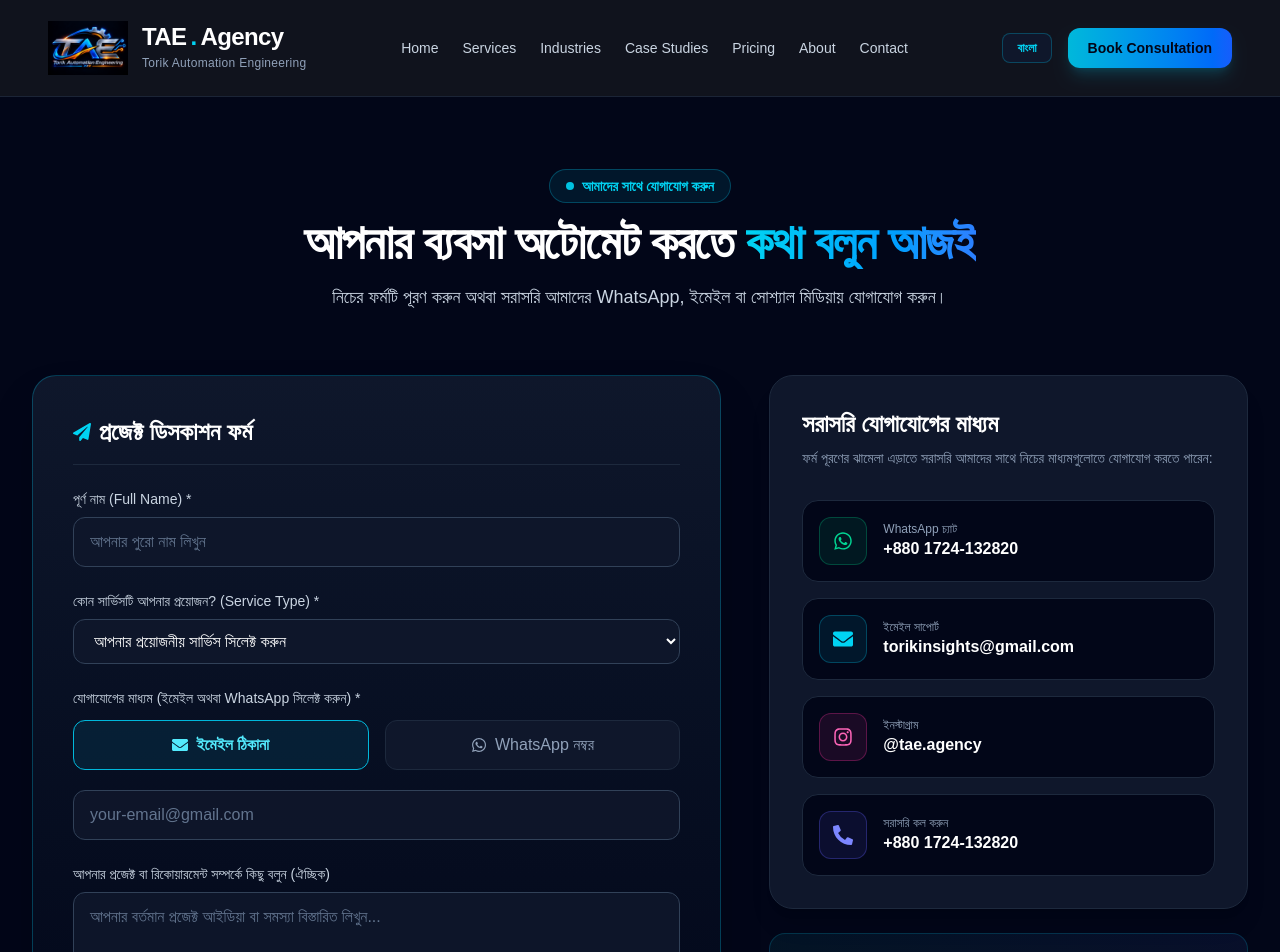
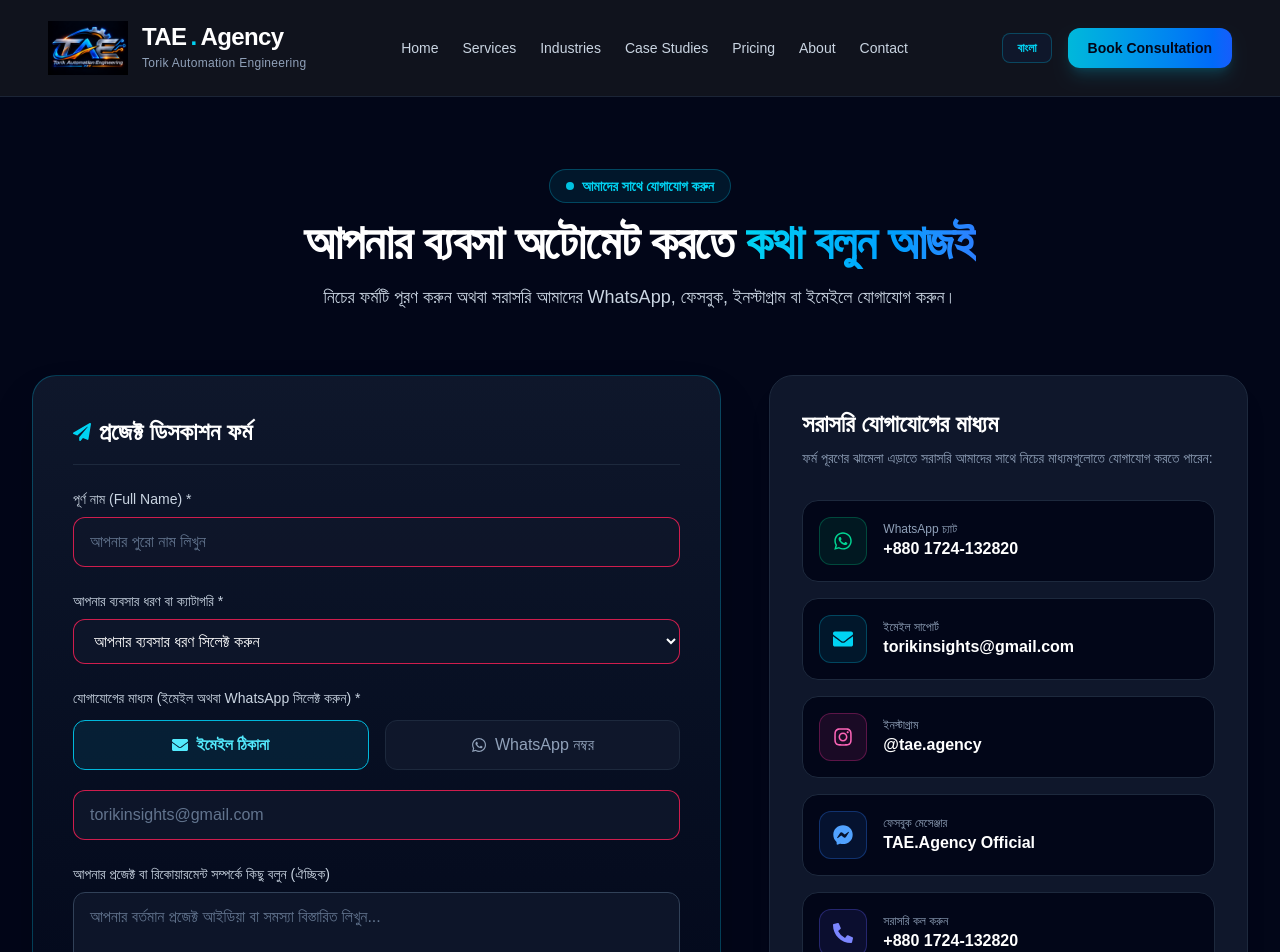
Before and after one commit to torikinsights-wq/tae-agency, a Next.js app: page /contact in a window 1280 px wide. Shown: the top 952 px of the page. Built offline with nearby package versions, Linux system fonts and the light colour scheme.

Commit message:
Update contact form services, add Instagram & Facebook, and input validation

```diff
--- a/app/contact/page.tsx
+++ b/app/contact/page.tsx
@@ -78,7 +78,7 @@ export default function ContactPage() {
             আপনার ব্যবসা অটোমেট করতে <span className="bg-gradient-to-r from-cyan-400 to-blue-500 bg-clip-text text-transparent">কথা বলুন আজই</span>
           </h1>
           <p className="text-slate-300 text-base sm:text-lg">
-            নিচের ফর্মটি পূরণ করুন অথবা সরাসরি আমাদের WhatsApp, ইমেইল বা সোশ্যাল মিডিয়ায় যোগাযোগ করুন।
+            নিচের ফর্মটি পূরণ করুন অথবা সরাসরি আমাদের WhatsApp, ফেসবুক, ইনস্টাগ্রাম বা ইমেইলে যোগাযোগ করুন।
           </p>
         </div>
 
@@ -129,40 +129,41 @@ export default function ContactPage() {
                     value={formData.fullName}
                     onChange={handleChange}
                     placeholder="আপনার পুরো নাম লিখুন"
-                    className="w-full bg-slate-900/90 border border-slate-700 rounded-xl px-4 py-3 text-white placeholder-slate-500 focus:border-cyan-500 focus:outline-none transition-colors"
+                    className="w-full bg-slate-900/90 border border-slate-700 rounded-xl px-4 py-3 text-white placeholder-slate-500 focus:border-cyan-500 focus:invalid:border-rose-500 focus:outline-none transition-colors invalid:border-rose-500/80"
                   />
                 </div>
 
-                {/* Service / Business Type */}
+                {/* Business / Service Type */}
                 <div className="space-y-2">
-                  <label className="block text-sm font-medium text-slate-300">কোন সার্ভিসটি আপনার প্রয়োজন? (Service Type) *</label>
+                  <label className="block text-sm font-medium text-slate-300">আপনার ব্যবসার ধরণ বা ক্যাটাগরি *</label>
                   <select
                     name="businessType"
                     required
                     value={formData.businessType}
                     onChange={handleChange}
-                    className="w-full bg-slate-900/90 border border-slate-700 rounded-xl px-4 py-3 text-white focus:border-cyan-500 focus:outline-none transition-colors"
+                    className="w-full bg-slate-900/90 border border-slate-700 rounded-xl px-4 py-3 text-white focus:border-cyan-500 focus:outline-none transition-colors invalid:border-rose-500/80"
                   >
-                    <option value="" disabled>আপনার প্রয়োজনীয় সার্ভিস সিলেক্ট করুন</option>
-                    <option value="AI & Workflow Automation">এআই এবং ওয়ার্কফ্লো অটোমেশন (AI & Workflow Automation)</option>
-                    <option value="Lead Generation & Funnel">লিড জেনারেশন ও সেলস ফানেল (Lead Generation & Funnel)</option>
-                    <option value="Google Ads & PPC">গুগল এডস ও পিপিসি ম্যানেজমেন্ট (Google Ads & PPC)</option>
-                    <option value="Custom App & Firebase">কাস্টম অ্যাপ ডেভেলপমেন্ট ও ফায়ারবেস (Custom App & Firebase)</option>
-                    <option value="Other">অন্যান্য সার্ভিস (Other)</option>
+                    <option value="" disabled>আপনার ব্যবসার ধরণ সিলেক্ট করুন</option>
+                    <option value="রিয়েল এস্টেট 🏠">১. রিয়েল এস্টেট 🏠</option>
+                    <option value="অটো ডিটেইলিং 🚗">২. অটো ডিটেইলিং 🚗</option>
+                    <option value="বাড়ি সংস্কার ও নবায়ন 🏗️">৩. বাড়ি সংস্কার ও নবায়ন 🏗️</option>
+                    <option value="ডেন্টাল / মেডিকেল ক্লিনিক 🦷">৪. ডেন্টাল / মেডিকেল ক্লিনিক 🦷</option>
+                    <option value="হোম সার্ভিস ব্যবসা 🔧">৫. হোম সার্ভিস ব্যবসা 🔧</option>
+                    <option value="Other">অন্যান্য (Other)</option>
                   </select>
                 </div>
 
-                {/* Conditional Custom Service Field */}
+                {/* Conditional Custom Business Field */}
                 {formData.businessType === "Other" && (
                   <div className="space-y-2 animate-fadeIn">
-                    <label className="block text-sm font-medium text-cyan-300">আপনার সার্ভিস বা প্রজেক্টের বিবরণ দিন *</label>
+                    <label className="block text-sm font-medium text-cyan-300">আপনার ব্যবসার নামটি লিখুন *</label>
                     <input
                       type="text"
                       name="customBusinessType"
                       required
                       value={formData.customBusinessType}
                       onChange={handleChange}
-                      placeholder="যেমন: ই-কমার্স অটোমেশন, চ্যাটবট ইত্যাদি"
+                      placeholder="যেমন: ই-কমার্স, ল’ ফার্ম ইত্যাদি"
                       className="w-full bg-slate-900/90 border border-cyan-500/50 rounded-xl px-4 py-3 text-white placeholder-slate-500 focus:border-cyan-400 focus:outline-none transition-colors"
                     />
                   </div>
@@ -207,8 +208,8 @@ export default function ContactPage() {
                     required
                     value={formData.contactValue}
                     onChange={handleChange}
-                    placeholder={formData.contactMethod === 'email' ? 'your-email@gmail.com' : '+880 1724-132820'}
-                    className="w-full bg-slate-900/90 border border-slate-700 rounded-xl px-4 py-3 text-white placeholder-slate-500 focus:border-cyan-500 focus:outline-none transition-colors mt-2"
+                    placeholder={formData.contactMethod === 'email' ? 'torikinsights@gmail.com' : '+880 1724-132820'}
+                    className="w-full bg-slate-900/90 border border-slate-700 rounded-xl px-4 py-3 text-white placeholder-slate-500 focus:border-cyan-500 focus:outline-none transition-colors mt-2 invalid:border-rose-500/80"
                   />
                 </div>
 
@@ -229,7 +230,7 @@ export default function ContactPage() {
                 <button
                   type="submit"
                   disabled={loading}
-                  className="w-full bg-gradient-to-r from-cyan-500 to-blue-600 hover:from-cyan-400 hover:to-blue-500 text-slate-950 font-bold py-4 rounded-xl shadow-lg shadow-cyan-500/25 transition-all flex items-center justify-center gap-2 disabled:opacity-50"
+                  className="w-full bg-gradient-to-r from-cyan-500 to-blue-600 hover:from-cyan-400 hover:to-blue-500 text-slate-950 font-bold py-4 rounded-xl shadow-lg shadow-cyan-500/25 transition-all flex items-center justify-center gap-2 disabled:opacity-50 cursor-pointer"
                 >
                   {loading ? (
                     <>
@@ -250,7 +251,7 @@ export default function ContactPage() {
 
           </div>
 
-          {/* Right: Direct Contact Cards with your provided numbers/links */}
+          {/* Right: Direct Contact Cards (WhatsApp, Email, Instagram, Facebook, Call) */}
           <div className="lg:col-span-5 space-y-6">
 
             <div className="bg-slate-900 border border-slate-800 rounded-3xl p-8 shadow-xl space-y-6">
@@ -304,6 +305,22 @@ export default function ContactPage() {
                   </div>
                 </a>
 
+                {/* Facebook Messenger */}
+                <a
+                  href="https://m.me/your-facebook-page"
+                  target="_blank"
+                  rel="noopener noreferrer"
+                  className="flex items-center gap-4 p-4 rounded-2xl bg-slate-950 border border-slate-800 hover:border-blue-500/50 transition-all group"
+                >
+                  <div className="w-12 h-12 rounded-xl bg-blue-500/10 border border-blue-500/30 flex items-center justify-center text-blue-400 text-xl group-hover:scale-110 transition-transform">
+                    <FaFacebookMessenger />
+                  </div>
+                  <div>
+                    <div className="text-xs text-slate-400 font-medium">ফেসবুক মেসেঞ্জার</div>
+                    <div className="text-white font-bold text-sm sm:text-base">TAE.Agency Official</div>
+                  </div>
+                </a>
+
                 {/* Direct Phone Call */}
                 <a
                   href="tel:+8801724132820"
```
